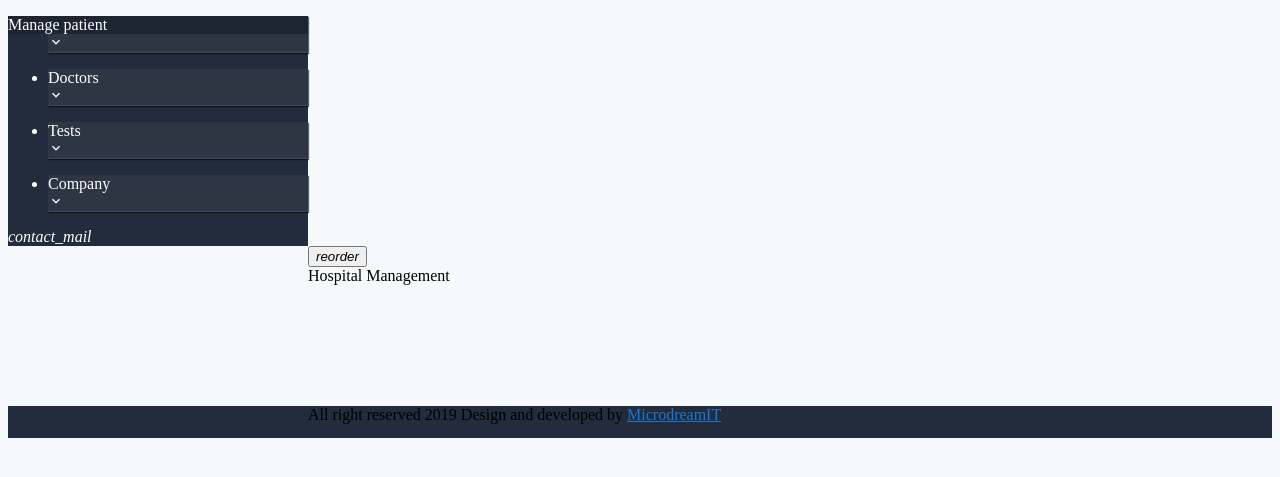
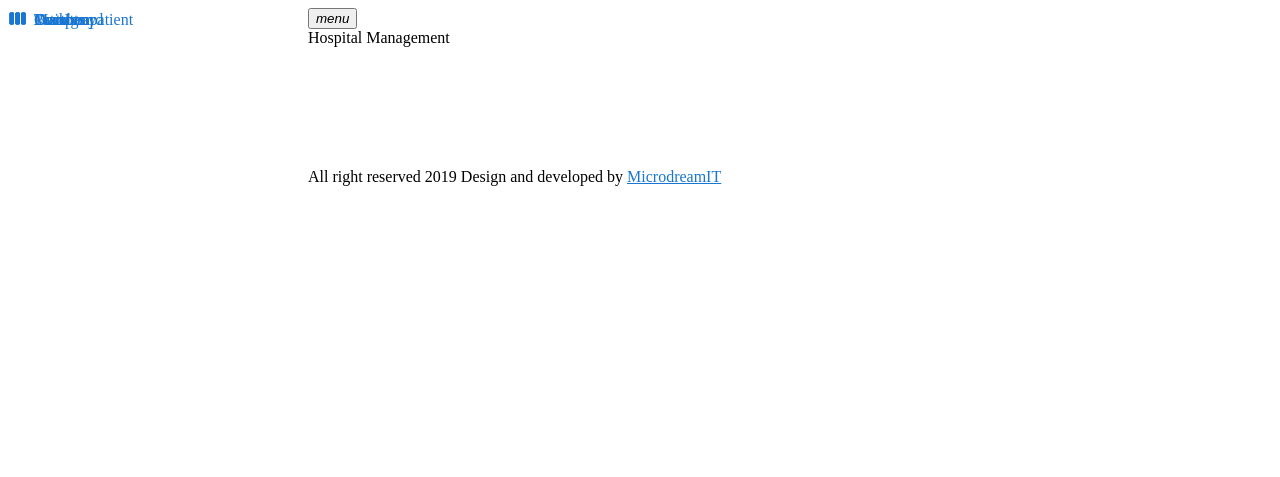
Before and after one commit to MicroDreamIT/pryn-lb, a Django app: page / in a window 1280 px wide. Shown: the top 477 px of the page. Run offline with Django 3.2, Linux system fonts and the light colour scheme; style sheets or scripts are compiled from the project's sources; parts of the project's set-up code (start-up, migrations or seed data) failed here and were passed over; some libraries are stand-ins or nearby versions; grey boxes are pictures that could not be loaded.

Commit message:
working on forms

```diff
--- a/resources/js/views/company/create.vue
+++ b/resources/js/views/company/create.vue
@@ -4,8 +4,8 @@
           <v-form ref="form" v-model="valid" lazy-validation>
                   <v-layout row wrap >
                                 <v-flex xs12 md12>
-                                    <v-toolbar card   color="secondary">
-                                     <v-toolbar-title class="body-2 white--text">Create New Patient</v-toolbar-title>
+                                    <v-toolbar card   color="primary">
+                                     <v-toolbar-title class="body-2 white--text">Create New Company</v-toolbar-title>
                                 </v-toolbar>
                                 </v-flex>
                                 <v-flex xs12 md4>
--- a/resources/js/views/doctors/create.vue
+++ b/resources/js/views/doctors/create.vue
@@ -4,7 +4,7 @@
           <v-form ref="form" v-model="valid" lazy-validation>
                   <v-layout row wrap >
                                 <v-flex xs12 md12>
-                                    <v-toolbar card   color="secondary">
+                                    <v-toolbar card   color="primary">
                                      <v-toolbar-title class="body-2 white--text">Create New Doctor</v-toolbar-title>
                                 </v-toolbar>
                                 </v-flex>
--- a/resources/js/views/patient/create.vue
+++ b/resources/js/views/patient/create.vue
@@ -4,7 +4,7 @@
           <v-form ref="form" v-model="valid" lazy-validation>
                   <v-layout row wrap >
                                 <v-flex xs12 md12>
-                                    <v-toolbar card   color="secondary">
+                                    <v-toolbar card   color="primary">
                                      <v-toolbar-title class="body-2 white--text">Create New Patient</v-toolbar-title>
                                 </v-toolbar>
                                 </v-flex>
--- a/resources/js/views/test-item/create.vue
+++ b/resources/js/views/test-item/create.vue
@@ -4,7 +4,7 @@
           <v-form ref="form" v-model="valid" lazy-validation>
                   <v-layout row wrap >
                                 <v-flex xs12 md12>
-                                    <v-toolbar card   color="secondary">
+                                    <v-toolbar card   color="primary">
                                      <v-toolbar-title class="body-2 white--text">Create New Patient</v-toolbar-title>
                                 </v-toolbar>
                                 </v-flex>
--- a/resources/sass/app.scss
+++ b/resources/sass/app.scss
@@ -7,40 +7,13 @@
 @import '~sweetalert2/src/sweetalert2.scss';
 
 //variables
+
 $own-primary:#222c3c ;
 
-
-
 @import 'custom';
-
 
 
   .navbar-laravel {
     background-color: #fff;
     box-shadow: 0 2px 4px rgba(0, 0, 0, 0.04);
   }
-
-
-
-
-  .own-sidebar{
-
-        a{
-               text-decoration: none;
-               color: #fff;
-               background: #1D2531;
-        }
-
-  }
-  .v-list__tile__title{
-    a{
-      position: absolute;
-      left: 0;
-      right: 0;
-      top: 0;
-    }
-  }
-
-  .w-100{
-    width: 100%;
-  }
--- a/resources/sass/custom.scss
+++ b/resources/sass/custom.scss
@@ -1,11 +1,12 @@
-body{
-  background: #F6F9FC!important;
-}
+//body{
+//  background: #F6F9FC!important;
+//}
+//
 
     .form-style{
 
         background: rgba(255, 255, 255, 0.7803921568627451);
-    margin: 25px auto;
+        margin: 0 auto;
         border: 1px solid rgba(232, 232, 232, 0.9019607843);
         box-shadow: 0px 3px 20px rgba(76, 76, 76, 0.10196078431372549);
 
@@ -18,38 +19,105 @@ body{
           }
 
     }
-    .v-navigation-drawer{
-      background: #222C3C !important;
+
+
+  .v-list__tile.v-list__tile--link.theme--light{
+      &:hover{
+        background:#F0F7FF!important;
+      }
+  }
+  .v-content__wrap{
+    padding: 0 !important;
+   }
+  .v-content{
+
   }
 
-    .own-sidebar{
-      .v-expansion-panel{
-        box-shadow: none;
-      }
-        .v-expansion-panel__header{
-          background: #2e3644!important;
+  .v-list__tile.v-list__tile--link.theme--light{
+      &:focus{
+        background:lightgrey!important;
       }
   }
 
-    .theme--light.v-expansion-panel .v-expansion-panel__container{
-         background: transparent;
-          color: #fff !important;
-          border-bottom: 1px solid rgba(144, 144, 144, 0.30196078431372547)!important;
-          box-shadow: 1px 1px 1px rgba(0, 0, 0, 0.6)!important;
+      .v-navigation-drawer{
+        width: 280px!important;
       }
 
-    .v-expansion-panel__container.v-expansion-panel__container--active{
-      .v-expansion-panel__header{
-        background: #3d6994 !important;
+//
+//    .own-sidebar{
+//      .v-expansion-panel{
+//        box-shadow: none;
+//      }
+//        .v-expansion-panel__header{
+//          background: #2e3644!important;
+//        }
+//    }
+//
+//    .theme--light.v-expansion-panel .v-expansion-panel__container{
+//         background: transparent;
+//          color: #fff !important;
+//          border-bottom: 1px solid rgba(144, 144, 144, 0.30196078431372547)!important;
+//          box-shadow: 1px 1px 1px rgba(0, 0, 0, 0.6)!important;
+//    }
+//
+//    .v-expansion-panel__container.v-expansion-panel__container--active{
+//      .v-expansion-panel__header{
+//        background: #3d6994
+//      }
+//    }
+//
+    .v-content__wrap{
+          //background-image: linear-gradient(256deg, rgba(58, 136, 115, 0.9) 0%, rgba(76, 157, 222, 0.6) 100%),
+          //url(https://images.pexels.com/photos/247786/pexels-photo-247786.jpeg);
+          //background-size: cover;
+          padding: 20px;
+    }
+//
+//   .theme--light.v-footer{
+//      background: $own-primary!important;
+//    }
+
+
+  //
+  //
+  .own-sidebar{
+
+        //a{
+        //       text-decoration: none;
+        //       color: #fff;
+        //       background: #1D2531;
+        //}
+
+  }
+  .v-list__tile__title{
+    a{
+      position: absolute;
+      left: 0;
+      right: 0;
+      top: 0;
+      text-decoration: none;
+          display: flex;
+          align-items: center;
+      i{
+        font-size: 20px;
+        padding-right: 6px;
       }
     }
+  }
+  .router-link-exact-active.is-active{
+        font-weight: bold;
+        font-size: 16px;
 
-    .v-content__wrap{
-          background-image: linear-gradient(256deg, rgba(58, 136, 115, 0.9) 0%, rgba(76, 157, 222, 0.6) 100%),
-          url(https://images.pexels.com/photos/247786/pexels-photo-247786.jpeg);
-          background-size: cover;
+        i{
+             color: #12d1ff;
          }
 
-   .theme--light.v-footer{
-      background: $own-primary!important;
   }
+
+  .w-100{
+    width: 100%;
+  }
+
+  .v-list--dense .v-list__tile:not(.v-list__tile--avatar){
+       border-bottom: 1px solid #f0f8ff;
+  }
--- a/templates/partial/content.html
+++ b/templates/partial/content.html
@@ -7,9 +7,9 @@
         {% include 'partial/sidebar.html' %}
 
     </v-navigation-drawer>
-    <v-toolbar color="indigo" dark fixed app>
+    <v-toolbar color="" fixed app>
         <v-toolbar-side-icon @click.stop="drawer = !drawer">
-            <i class="material-icons">reorder</i></v-toolbar-side-icon>
+            <i class="material-icons"> menu </i></v-toolbar-side-icon>
         <v-toolbar-title>Hospital Management</v-toolbar-title>
     </v-toolbar>
     <v-content>
--- a/templates/partial/sidebar.html
+++ b/templates/partial/sidebar.html
@@ -1,103 +1,78 @@
+<v-list dense class="own-sidebar">
+
+{# <v-expansion-panel>#}
+{##}
+{#                        <v-expansion-panel-content>#}
+{#                            <div slot="header" v-if="!isHidden">Dropdown</div>#}
+{#                                <v-card>#}
+{#                                    <v-card-text>#}
+{#                                       Item  Goes here#}
+{#                                    </v-card-text>#}
+{#                                </v-card>#}
+{#         </v-expansion-panel-content>#}
+{# </v-expansion-panel>#}
 
 
-<v-list dense class="own-sidebar">
-
-{#    dashboard#}
-
-       <v-list-tile @click="">
+    <v-list-tile @click="">
         <v-list-tile-content>
             <v-list-tile-title>
                 <router-link :to="{name:'dashboard'}">
-                    <i class="mdi mdi-chart-pie"></i>
-                    Dashboard
-                </router-link>
-            </v-list-tile-title>
-        </v-list-tile-content>
-       </v-list-tile>
-
-      {#    patient  #}
-
-
- <v-expansion-panel focusable>
-   <v-expansion-panel-content>
-       <div slot="header" >Patient</div>
-        <v-list-tile @click="">
-        <v-list-tile-content>
-            <v-list-tile-title>
-                <router-link :to="{name:'patientCreate'}">
-                    <i class="mdi mdi-chart-pie"></i>
-                    Patient-Creat
+                    <i class="mdi mdi-view-week"></i> Dashboard
                 </router-link>
             </v-list-tile-title>
         </v-list-tile-content>
     </v-list-tile>
-    </v-expansion-panel-content>
- </v-expansion-panel>
-
-
-    {#    Doctors #}
-
-
- <v-expansion-panel focusable>
-   <v-expansion-panel-content>
-       <div slot="header" >Doctors</div>
-        <v-list-tile @click="">
+    <v-list-tile @click="">
         <v-list-tile-content>
             <v-list-tile-title>
-                <router-link :to="{name:'doctorsCreate'}">Doctors</router-link>
+                <router-link :to="{name:'patientCreate'}">
+                      <i class="mdi mdi-view-week"></i>
+                    Patient
+                </router-link>
             </v-list-tile-title>
         </v-list-tile-content>
-
     </v-list-tile>
-    </v-expansion-panel-content>
- </v-expansion-panel>
-
-
-                    {# Test - Items#}
-
-
-     <v-expansion-panel focusable>
-   <v-expansion-panel-content>
-       <div slot="header" >Tests</div>
-        <v-list-tile @click="">
+    <v-list-tile @click="">
         <v-list-tile-content>
             <v-list-tile-title>
-                 <router-link :to="{name:'test-itemCreate'}">Test Item</router-link>
+                <router-link :to="{name:'doctorsCreate'}">
+                      <i class="mdi mdi-view-week"></i>
+
+                    Doctors
+                </router-link>
             </v-list-tile-title>
         </v-list-tile-content>
+    </v-list-tile>
 
-    </v-list-tile>
-    </v-expansion-panel-content>
- </v-expansion-panel>
-
-                    {# Company  #}
-
-
-     <v-expansion-panel focusable>
-   <v-expansion-panel-content>
-       <div slot="header" >Company</div>
-        <v-list-tile @click="">
+    <v-list-tile @click="">
         <v-list-tile-content>
             <v-list-tile-title>
-                 <router-link :to="{name:'companyCreate'}">Company</router-link>
+                <router-link :to="{name:'test-itemCreate'}">
+                      <i class="mdi mdi-view-week"></i>
+                    Test Item
+                </router-link>
             </v-list-tile-title>
         </v-list-tile-content>
-
     </v-list-tile>
-    </v-expansion-panel-content>
- </v-expansion-panel>
-
-
-
-
 
     <v-list-tile @click="">
-        <v-list-tile-action>
-            <v-icon>contact_mail</v-icon>
-        </v-list-tile-action>
         <v-list-tile-content>
             <v-list-tile-title>
-                <router-link :to="{name:'patientList'}">Manage patient</router-link>
+                <router-link :to="{name:'companyCreate'}">
+                      <i class="mdi mdi-view-week"></i>
+                    Company
+                </router-link>
+            </v-list-tile-title>
+        </v-list-tile-content>
+    </v-list-tile>
+
+    <v-list-tile @click="">
+        <v-list-tile-content>
+            <v-list-tile-title>
+                <router-link :to="{name:'patientList'}">
+                      <i class="mdi mdi-view-week"></i>
+                    Manage patient
+                </router-link>
             </v-list-tile-title>
         </v-list-tile-content>
     </v-list-tile>
```
Lines whose indentation alone changed are shown as unchanged.
